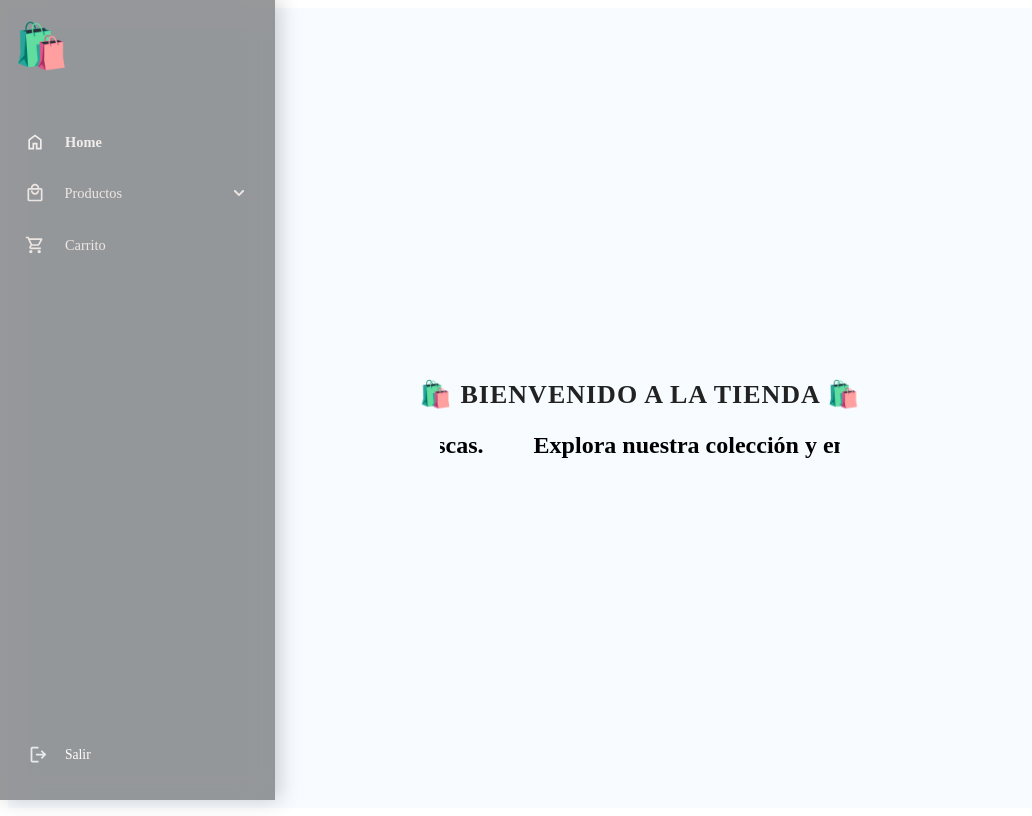
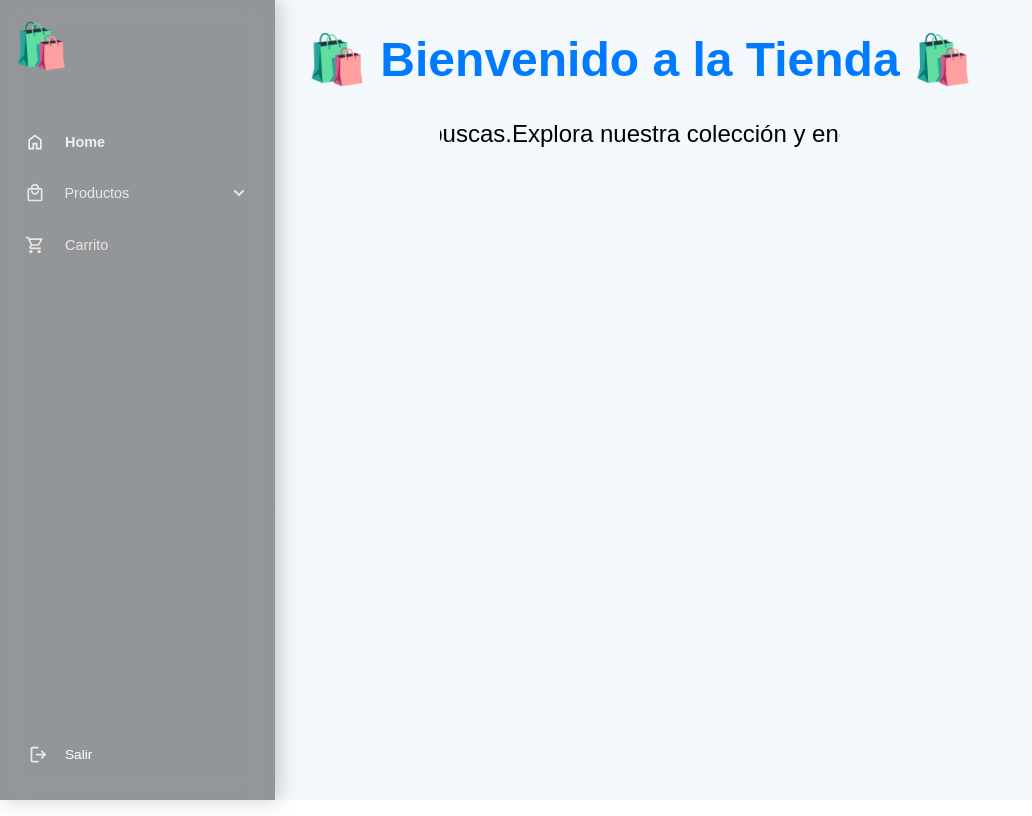
Before and after one commit to greverom/my-store, a React (Vite) app: page /home in a window 1280 px wide. Shown: the whole page, without its empty margins (0-1032 px from the left). Built offline with nearby package versions, Linux system fonts and the light colour scheme.

Commit message:
ajustando stilos globales

```diff
--- a/src/App.tsx
+++ b/src/App.tsx
@@ -1,11 +1,13 @@
 import { BrowserRouter } from 'react-router-dom'
 import   Layout from './components/layout/layout'
 import './App.css'
+import { GlobalStyles } from './styles/Layout/layout.styles'
 
 function App() {
 
   return (
     <>
+     <GlobalStyles />
       <BrowserRouter>
         <Layout />
       </BrowserRouter>
--- a/src/pages/home.tsx
+++ b/src/pages/home.tsx
@@ -1,6 +1,6 @@
 import { useRef } from "react";
-import { HomeContainer, SubtitleContainer } from "../styles/home.style";
-import { Title } from "../styles/shopping.style";
+import { HomeContainer, SubtitleContainer, Title } from "../styles/home.style";
+
 import { useGsapTitle } from "../hooks/animation/useGsapTitle";
 
 const Home = () => {
--- a/src/styles/Layout/layout.styles.ts
+++ b/src/styles/Layout/layout.styles.ts
@@ -4,7 +4,6 @@ export const GlobalStyles = createGlobalStyle`
   html, body {
   margin: 0;
   padding: 0;
-  color: white;
   min-height: 100%;
   width: 100%;
   overflow-x: hidden;
@@ -24,6 +23,6 @@ export const Content = styled.div`
   margin: 0;
   box-sizing: border-box;
   min-height: 100vh;
-  background: radial-gradient(circle,rgba(239, 248, 255, 0.5) 100%,rgba(255, 255, 255, 0.88) 100%);
+  background: radial-gradient(circle,rgba(233, 242, 250, 0.5) 100%,rgba(255, 255, 255, 0.88) 100%);
   overflow-x: auto;
 `;
--- a/src/styles/home.style.ts
+++ b/src/styles/home.style.ts
@@ -6,12 +6,11 @@ export const HomeContainer = styled.div`
   flex-direction: column;
   align-items: center;
   justify-content: center;
-  height: 100vh;
   text-align: center;
 `;
 
 export const Title = styled.h1`
-  font-size: 2.5rem;
+  font-size: 3rem;
   color: #007bff;
 `;
 
@@ -21,11 +20,11 @@ export const SubtitleContainer = styled.div`
   max-width: 400px;
   overflow: hidden;
   font-size: 1.5rem;
-  font-weight: bold;
+
 
   .scroll-text {
     display: flex;
     white-space: nowrap;
-    gap: 50px;
+
   }
 `;
```
